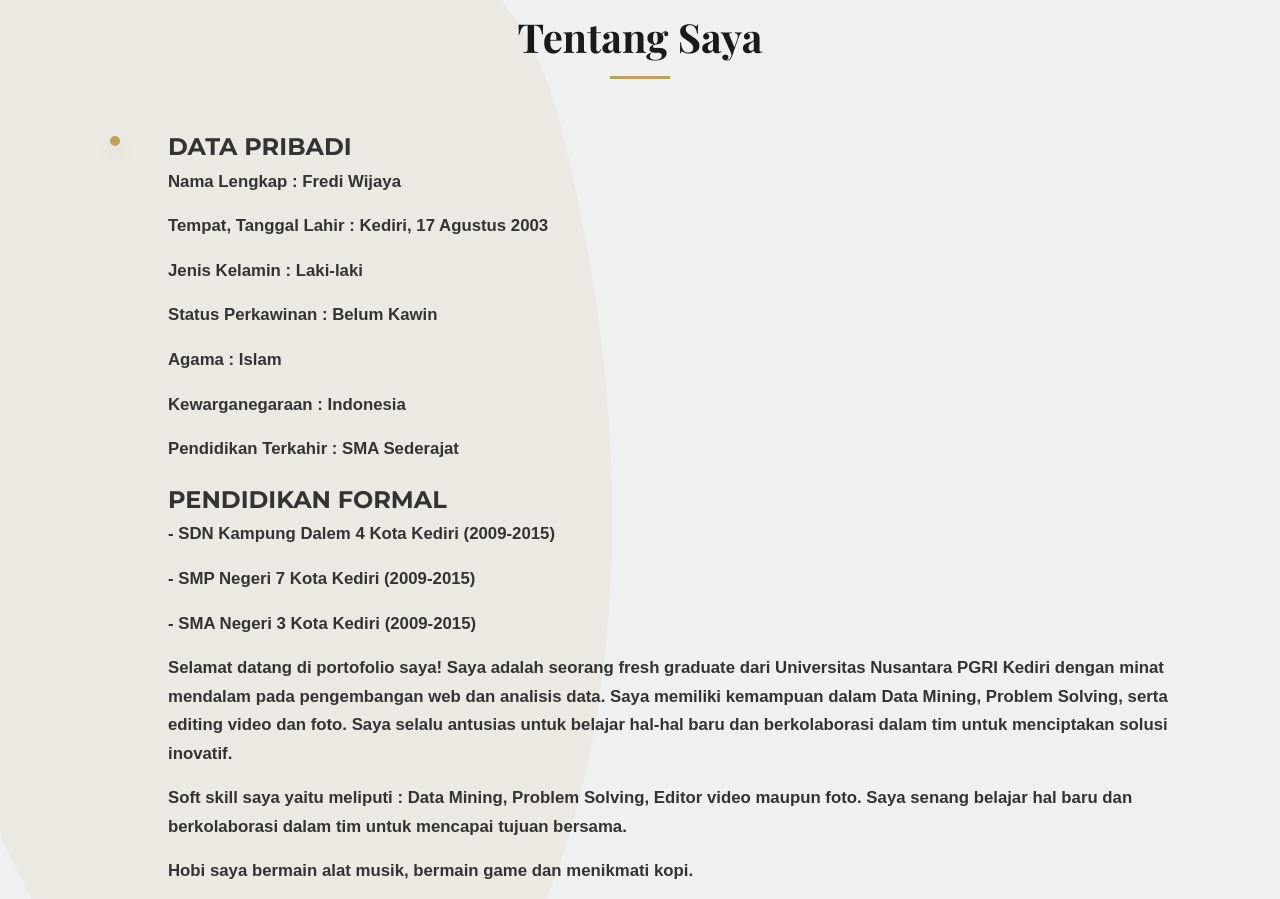
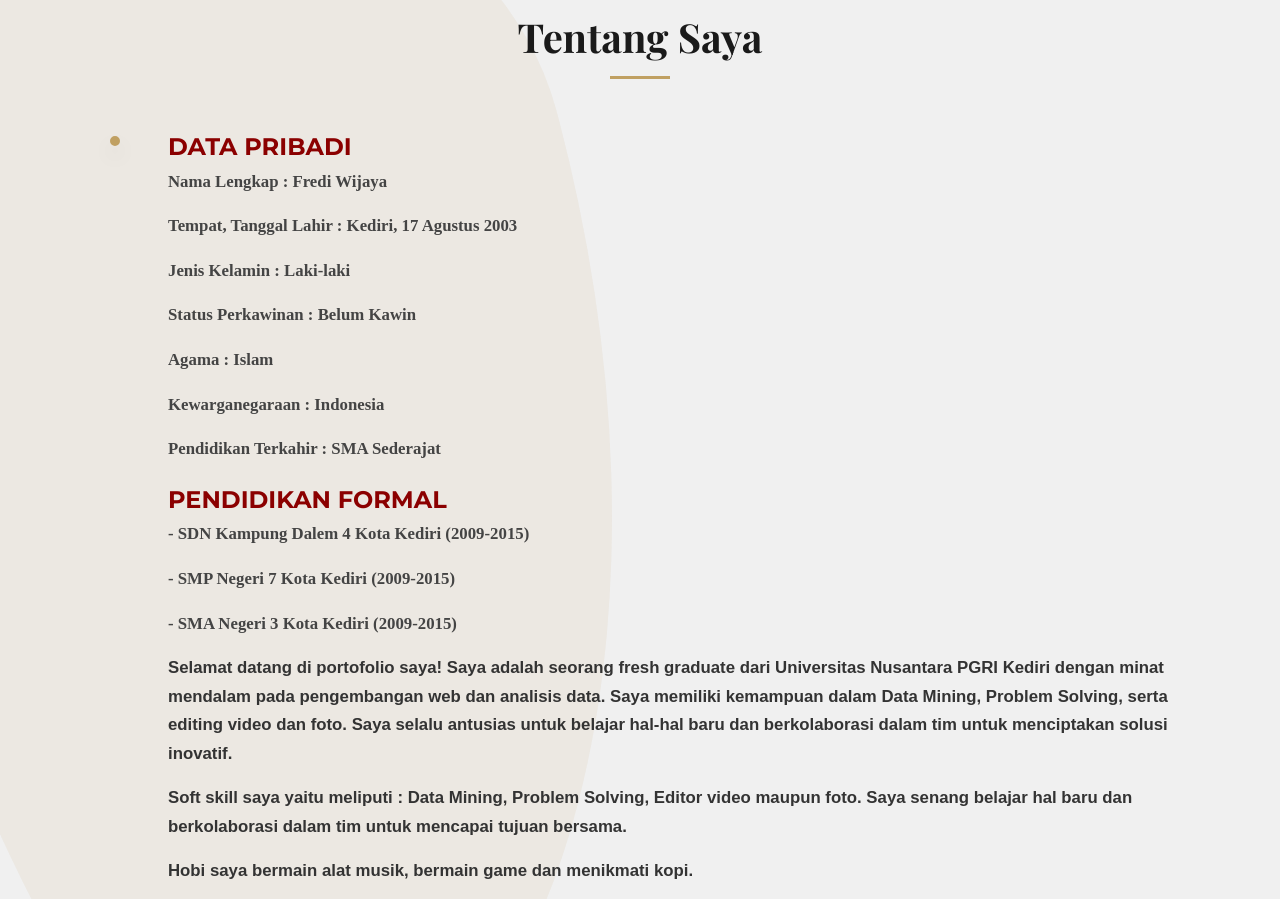
Before and after one commit to fredi2020/Portfolio, a plain HTML site: page index.html in a window 1280 px wide. Shown: the part 893-1792 px from the top of the page. Drawn offline with nearby package versions, Linux system fonts and the light colour scheme; grey boxes are pictures that could not be loaded.

Commit message:
Update index.html

```diff
--- a/index.html
+++ b/index.html
@@ -52,18 +52,18 @@
                 <div class="tentang-gambar">
                     <img src="img/foto1.jpg" alt="Foto Fredi Wijaya"> </div>
                 <div class="tentang-teks">
-                    <h2>DATA PRIBADI</h2>
-                    <p>Nama Lengkap             : Fredi Wijaya</p>
-                    <p>Tempat, Tanggal Lahir    : Kediri, 17 Agustus 2003</p>
-                    <p>Jenis Kelamin            : Laki-laki</p>
-                    <p>Status Perkawinan        : Belum Kawin</p>
-                    <p>Agama                    : Islam</p>
-                    <p>Kewarganegaraan          : Indonesia</p>
-                    <p>Pendidikan Terkahir      : SMA Sederajat</p>
-                    <h2>PENDIDIKAN FORMAL</h2>
-                    <p>- SDN Kampung Dalem 4 Kota Kediri (2009-2015)</p>
-                    <p>- SMP Negeri 7 Kota Kediri (2009-2015)</p>
-                    <p>- SMA Negeri 3 Kota Kediri (2009-2015)</p>
+                    <h2 class="highlight">DATA PRIBADI</h2>
+                    <p class="bio-data">Nama Lengkap             : Fredi Wijaya</p>
+                    <p class="bio-data">Tempat, Tanggal Lahir    : Kediri, 17 Agustus 2003</p>
+                    <p class="bio-data">Jenis Kelamin            : Laki-laki</p>
+                    <p class="bio-data">Status Perkawinan        : Belum Kawin</p>
+                    <p class="bio-data">Agama                    : Islam</p>
+                    <p class="bio-data">Kewarganegaraan          : Indonesia</p>
+                    <p class="bio-data">Pendidikan Terkahir      : SMA Sederajat</p>
+                    <h2 class="highlight">PENDIDIKAN FORMAL</h2>
+                    <p class="bio-data">- SDN Kampung Dalem 4 Kota Kediri (2009-2015)</p>
+                    <p class="bio-data">- SMP Negeri 7 Kota Kediri (2009-2015)</p>
+                    <p class="bio-data">- SMA Negeri 3 Kota Kediri (2009-2015)</p>
                     <p>Selamat datang di portofolio saya! Saya adalah seorang fresh graduate dari Universitas Nusantara PGRI Kediri dengan minat mendalam pada pengembangan web dan analisis data. Saya memiliki kemampuan dalam Data Mining, Problem Solving, serta editing video dan foto. Saya selalu antusias untuk belajar hal-hal baru dan berkolaborasi dalam tim untuk menciptakan solusi inovatif.</p>
                     <p>Soft skill saya yaitu meliputi : Data Mining, Problem Solving, Editor video maupun foto. Saya senang belajar hal baru dan berkolaborasi dalam tim untuk mencapai tujuan bersama.</p>
                     <p>Hobi saya bermain alat musik, bermain game dan menikmati kopi.</p>
```
